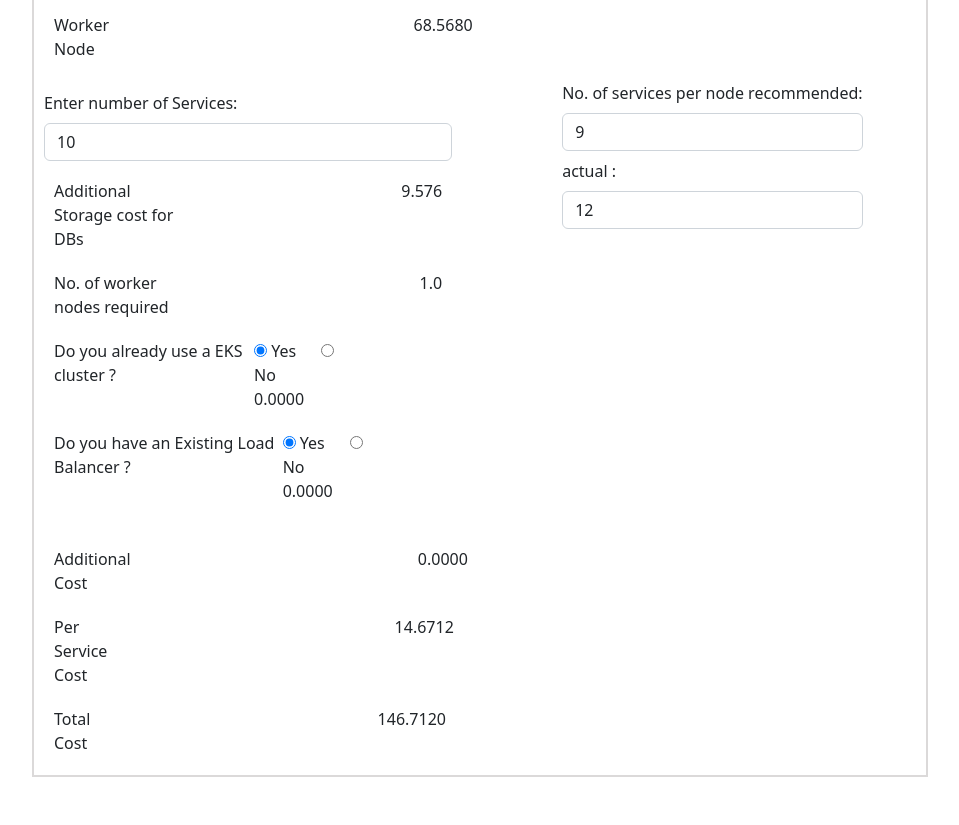
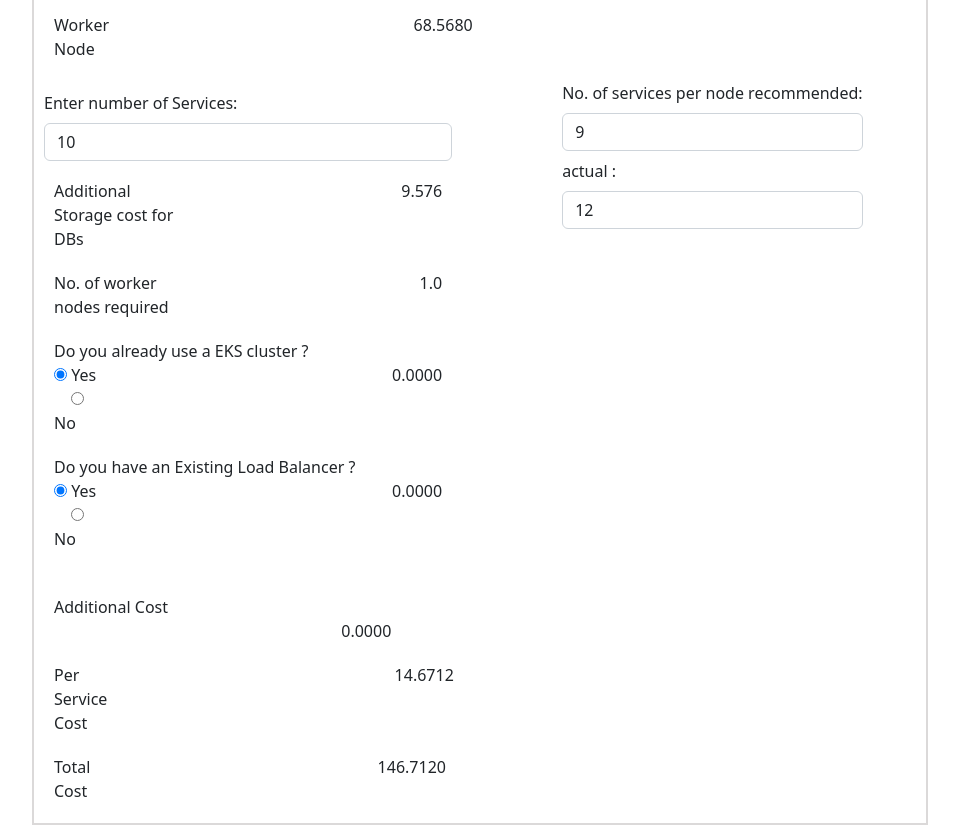
Before and after one commit to anurag-k01/cost-estimator, a plain HTML site: page cost-calculator/index.html in a window 1280 px wide. Shown: the part 985-1810 px from the top of the page, without its empty margins (160-1119 px from the left). Before the commit the page ends 1762 px from the top, so only its background shows below. Drawn offline with nearby package versions, Linux system fonts and the light colour scheme.

Commit message:
styling changes

```diff
--- a/cost-calculator/index.html
+++ b/cost-calculator/index.html
@@ -175,7 +175,7 @@
             <div>No. of worker nodes required</div>
             <div id="noOfWorkerNodesRq"></div>
           </div>
-          <div style="display: flex;padding:10px;">
+          <div style="padding:10px;">
             <div>Do you already use a EKS cluster ?</div>
             <div id="IfEKSCluster">
               <div>
@@ -183,7 +183,7 @@
                     <input type="radio" id="radioo3" name="selectorr" class="selector-item_radio" checked>
                     <label for="radioo3" class="selector-item_label">Yes</label>&nbsp; &nbsp; &nbsp;
                     <input type="radio" id="radioo4" name="selectorr" class="selector-item_radio">
-                    <label for="radioo4" class="selector-item_label">No &nbsp; &nbsp; &nbsp; &nbsp; &nbsp; &nbsp; &nbsp; &nbsp; &nbsp; &nbsp; &nbsp; &nbsp; &nbsp; &nbsp; &nbsp; &nbsp;</label>
+                    <label for="radioo4" class="selector-item_label">No </label>
                 </div>
               </div>
               <div id="EKSPrice">
@@ -193,7 +193,7 @@
 
             </div>
           </div>
-          <div style="display: flex;padding:10px;">
+          <div style="padding:10px;">
             <div>Do you have an Existing Load Balancer ?  &nbsp; &nbsp; &nbsp; &nbsp; &nbsp;</div>
             <div id="IfExstingLoadBalancer">
 
@@ -202,7 +202,7 @@
                         <input type="radio" id="radio1" name="selector" class="selector-item_radio" checked>
                         <label for="radio1" class="selector-item_label">Yes</label>&nbsp; &nbsp; &nbsp;
                         <input type="radio" id="radio2" name="selector" class="selector-item_radio">
-                        <label for="radio2" class="selector-item_label">No &nbsp; &nbsp; &nbsp; &nbsp; &nbsp; &nbsp; &nbsp; &nbsp; &nbsp; &nbsp; &nbsp; &nbsp; &nbsp; &nbsp; &nbsp; &nbsp;</label>
+                        <label for="radio2" class="selector-item_label">No </label>
                     </div>
                   </div>
                   <div id="ELBPrice">
@@ -214,7 +214,7 @@
              </div>
           </div>
           <br />
-          <div style="display: flex;padding:10px;">
+          <div style="padding:10px;">
             <div>Additional Cost</div>
             <div id="additionalCostValue">0.0000</div>
           </div>
--- a/cost-calculator/style.css
+++ b/cost-calculator/style.css
@@ -152,3 +152,16 @@ select::-ms-expand {
 #totalCost {
   margin-left: 74%;
 }
+#IfExstingLoadBalancer {
+  display: flex;
+}
+#IfEKSCluster{
+  display: flex;
+}
+#EKSPrice{
+  margin-left:74%;
+}
+#ELBPrice{
+  margin-left:74%;
+
+}
```
